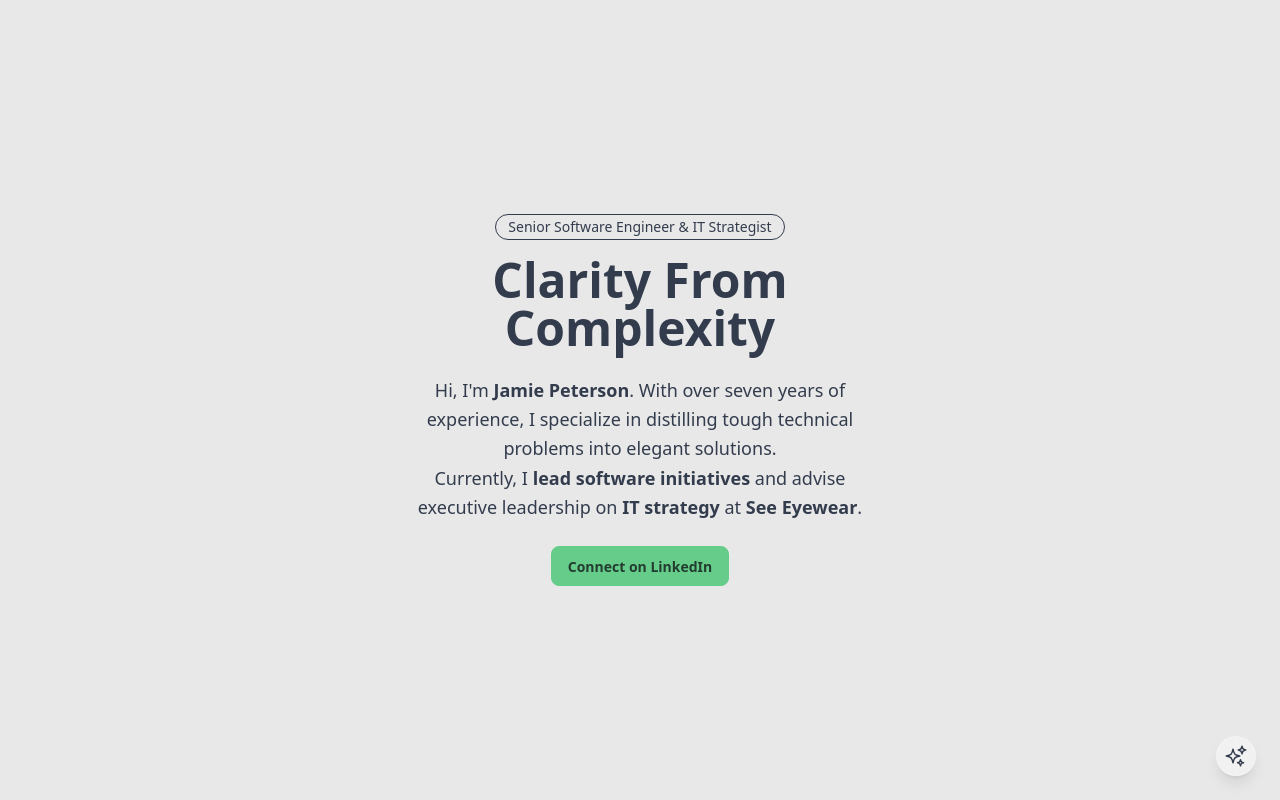
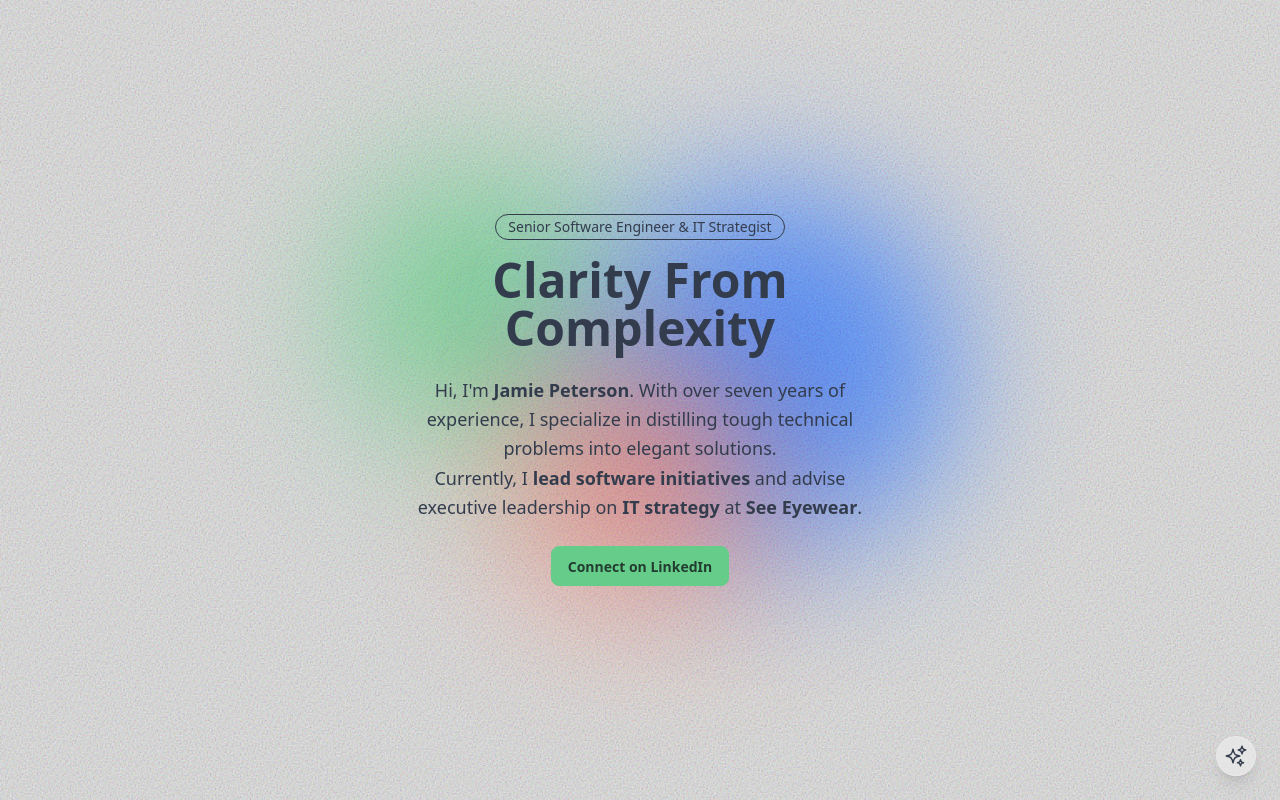
Before and after one commit to jpeter61/homepage, a React (Vite) app: page / in a window 1280 px wide. Built offline with nearby package versions, Linux system fonts and the light colour scheme.

Commit message:
fingers crossed

```diff
--- a/src/App.tsx
+++ b/src/App.tsx
@@ -26,7 +26,7 @@ export default function App() {
         </filter>
       </svg>
 
-      <div className="grainy-background fixed inset-0 -z-10 w-[120vw] h-[120vh] -top-[10vh] -left-[10vw]">
+      <div className="grainy-background fixed inset-0 w-[120vw] h-[120vh] -top-[10vh] -left-[10vw]">
         <div className="blob blob-1"></div>
         <div className="blob blob-2"></div>
         <div className="blob blob-3"></div>
```
